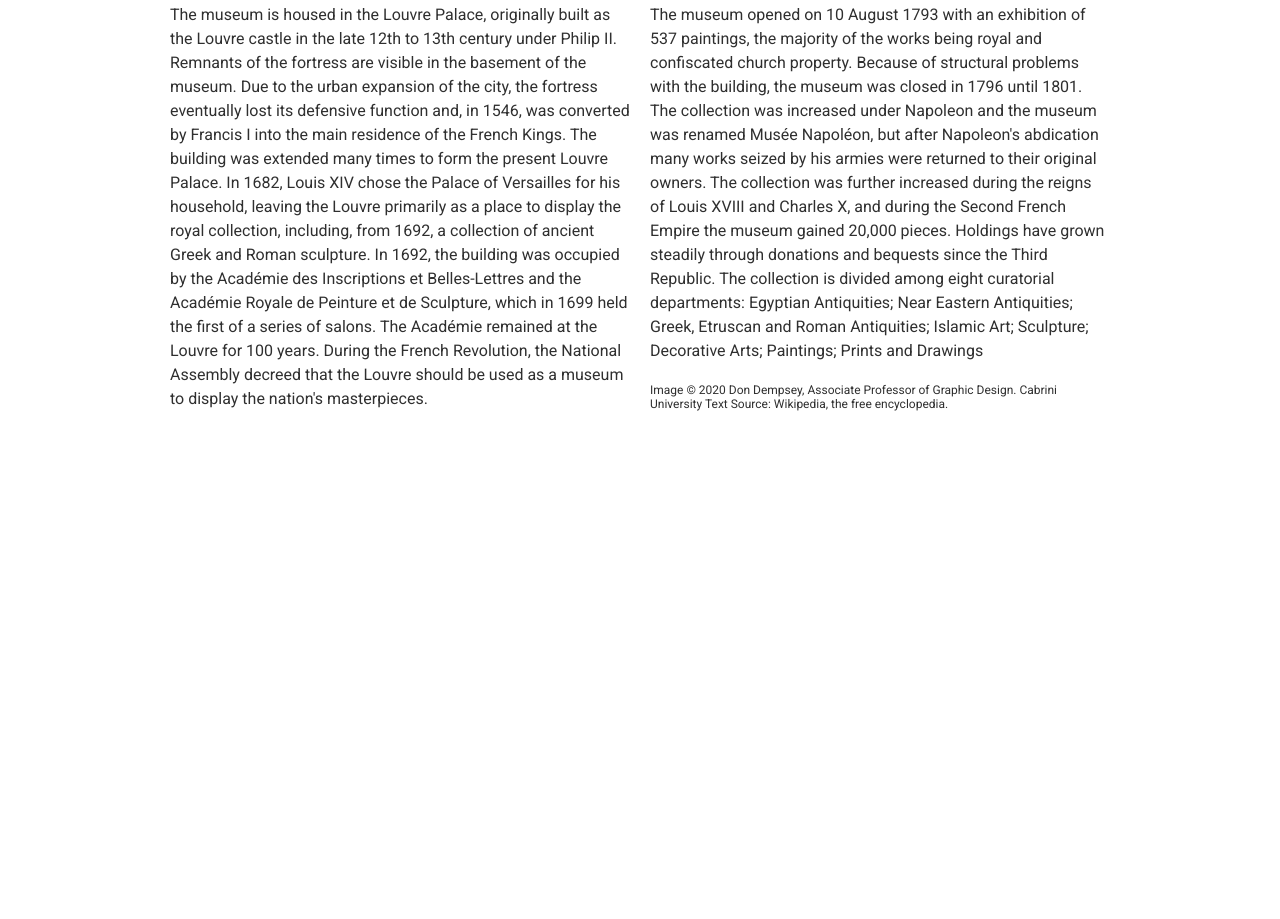
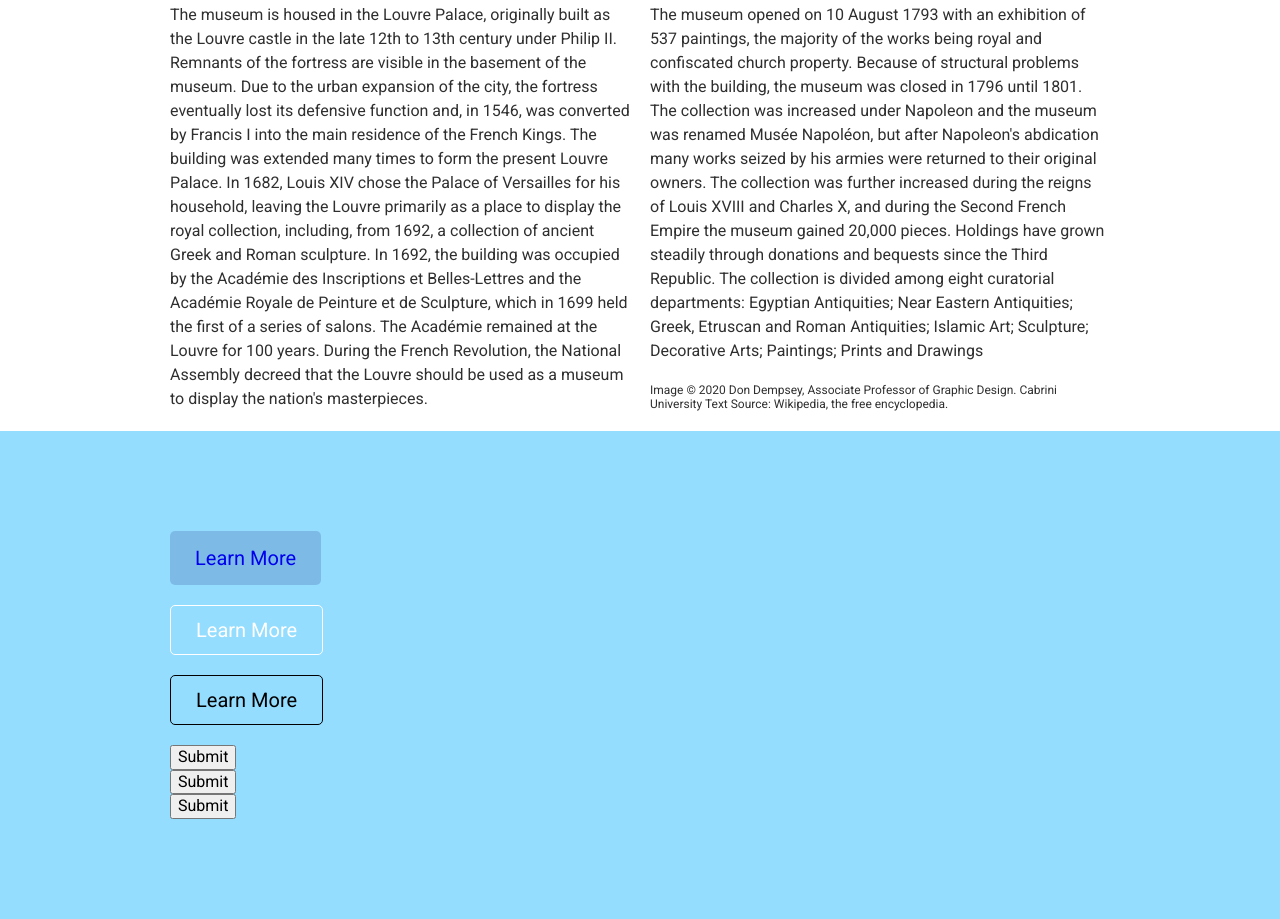
Before and after one commit to ka825/class-lessons, a plain HTML site: page Abreu_lesson2.html in a window 1280 px wide. Shown: the part 940-1859 px from the top of the page. Before the commit the page ends 1371 px from the top, so only its background shows below. Drawn offline with Linux system fonts and the light colour scheme.

Commit message:
updated files

```diff
--- a/Abreu_lesson2.html
+++ b/Abreu_lesson2.html
@@ -32,12 +32,52 @@
 	<div><p>The museum opened on 10 August 1793 with an exhibition of 537 paintings, the majority of the works being royal and confiscated church property. Because of structural problems with the building, the museum was closed in 1796 until 1801. The collection was increased under Napoleon and the museum was renamed Musée Napoléon, but after Napoleon's abdication many works seized by his armies were returned to their original owners. The collection was further increased during the reigns of Louis XVIII and Charles X, and during the Second French Empire the museum gained 20,000 pieces. Holdings have grown steadily through donations and bequests since the Third Republic. The collection is divided among eight curatorial departments: Egyptian Antiquities; Near Eastern Antiquities; Greek, Etruscan and Roman Antiquities; Islamic Art; Sculpture; Decorative Arts; Paintings; Prints and Drawings</p>
 
  <p class="small-text">Image &copy; 2020 Don Dempsey, Associate Professor of Graphic Design. Cabrini University Text Source: Wikipedia, the free encyclopedia.</p>
-		</div>
+		</div> <!--end columns 2 -->
 
 
 
-</div> <!--end columns 2 -->
-</section> <!--end container -->
+
+</div> <!--end container -->
+</section>
+
+
+<section class="button-lesson">
+<div class="container">
+<a href="#" class="solid-btn">Learn More</a><br>
+	<a href="#" class="lt-otl-btn">Learn More</a><br>
+	<a href="#" class="drk-otl-btn">Learn More</a><br>
+
+	<input type="submit" class="solid-submit-btn" value="Submit"><br>
+	<input type="submit" class="lt-otl-submit-btn" value="Submit"><br>
+	<input type="submit" class="drk-otl-submit-btn" value="Submit"><br>
+
+
+
+
+
+
+
+
+	</div><!--end container -->
+	</section>
+
+
+
+
+
+
+
+
+
+
+
+
+
+
+
+
+
+
 
 </body>
 </html>
--- a/css/base.css
+++ b/css/base.css
@@ -134,20 +134,7 @@ line-height: 1.2em;
 	margin-right: 0;
 }
 
-/* Buttons */
 
-.drk-otl-btn{
-	display: inline-block;
-	padding: 5px 15px;
-	text-align: center;
-	font-weight: 400;
-	border: 1px solid #000000;
-	border-radius: 5px;
-	margin: 0 0 20px 0;
-	cursor: pointer;
-
-
-}
 
 
 
@@ -199,3 +186,63 @@ img {
 	font-size: 1.2em;
 	text-align: center;
 }
+
+/* Buttons */
+
+.button-lesson {
+	width: 100%;
+	padding: 100px;
+	background-color: #94ddff;
+	}
+
+.solid-btn{
+	display: inline-block;
+	padding: 15px 25px;
+	background-color: #7dbbe6;
+	font-size: 20px;
+	border-radius: 5px;
+	margin-bottom: 20px;
+	text-decoration: none;
+	cursor: pointer;
+	color: #0000000;
+}
+
+.solid-btn:hover {
+	background-color: #7199b3;
+}
+
+.lt-otl-btn {
+display: inline-block;
+	padding: 12px 25px;
+	font-size: 20px;
+	border: 1px solid #ffffff;
+	border-radius: 5px;
+	margin-bottom: 20px;
+	text-decoration: none;
+	cursor: pointer;
+	color: #ffffff;
+}
+
+.lt-otl-btn:hover {
+	color: #000000;
+	border-color: #000000;
+}
+
+
+
+.drk-otl-btn {
+display: inline-block;
+	padding: 12px 25px;
+	font-size: 20px;
+	border: 1px solid #000000;
+	border-radius: 5px;
+	margin-bottom: 20px;
+	text-decoration: none;
+	cursor: pointer;
+	color: #000000;
+}
+
+.drk-otl-btn:hover {
+	color: #7a7373;
+	border-color: #7A7373;
+}
```
Also changed, not shown: globe.jpg (deleted), 1 other file.
